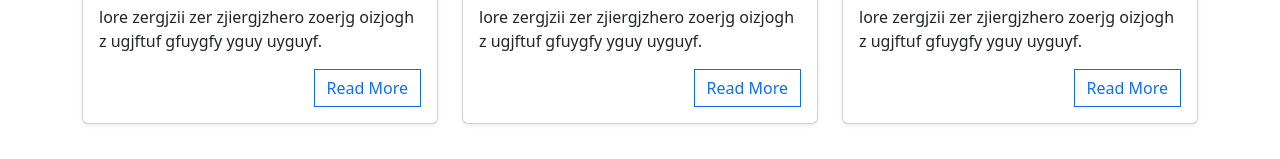
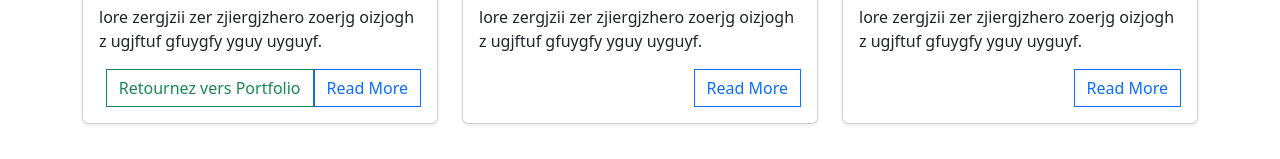
Before and after one commit to Maru23ata97/mf-Blog, a website: page index.html in a window 1280 px wide. Shown: the part 499-658 px from the top of the page. Drawn offline with nearby package versions, Linux system fonts and the light colour scheme.

Commit message:
Maruata blog

```diff
--- a/index.html
+++ b/index.html
@@ -1,4 +1,3 @@
-
 <!DOCTYPE html>
 <html lang="en">
   <head>
@@ -50,6 +49,11 @@
               </div>
               <a href="#" class="btn btn-outline-primary rounded-0 float-end"
                 >Read More</a
+              >
+              <a
+                href="https://maru23ata97.github.io/mf-portfolio/"
+                class="btn btn-outline-success rounded-0 float-end"
+                >Retournez vers Portfolio</a
               >
             </div>
           </div>
```
